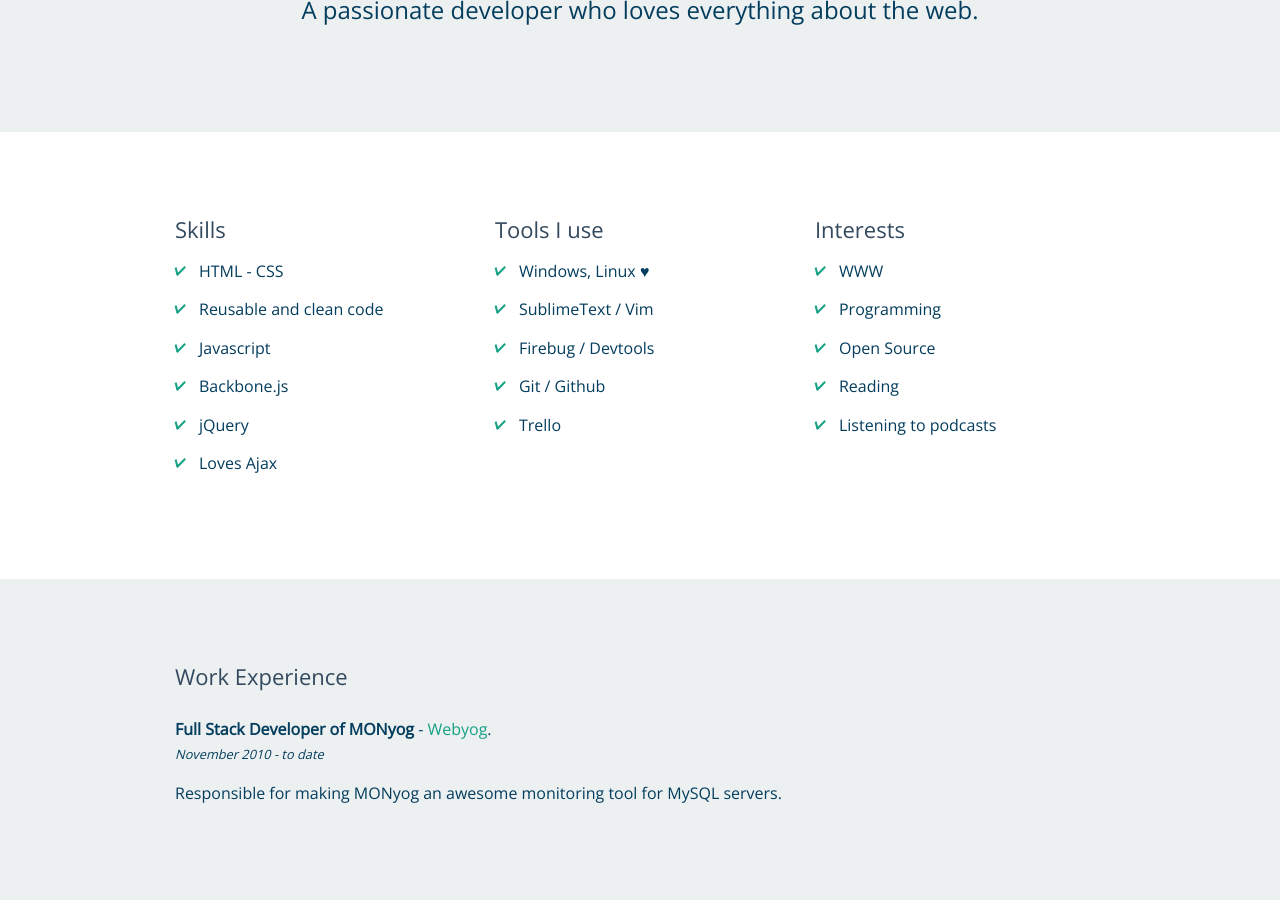
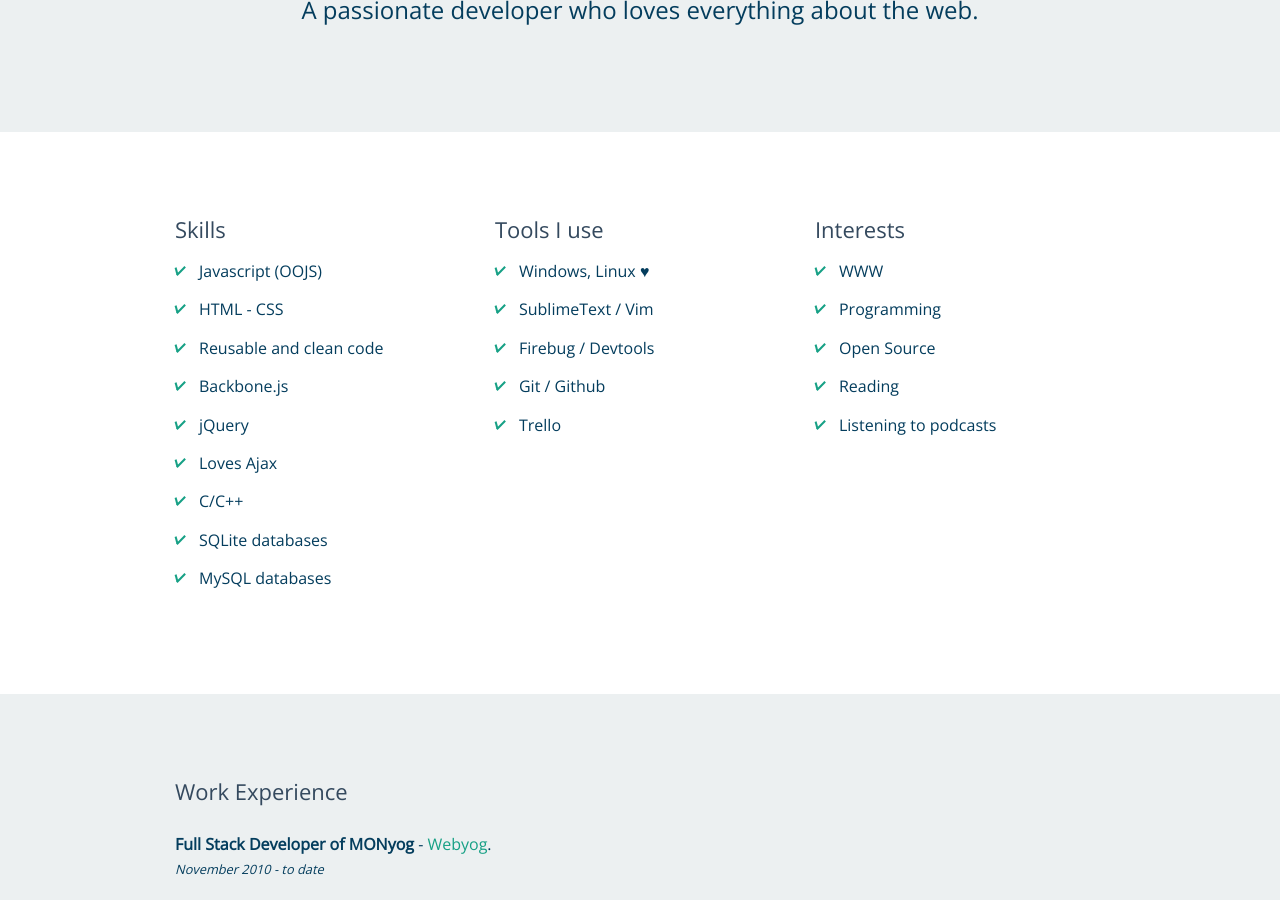
Before and after one commit to ashking/ashwinkumar.me, a Jekyll site: the page built from index.html, in a window 1280 px wide and 900 px high, scrolled down 1012 px. Built offline with Jekyll 4.4.1, drawn with Linux system fonts in a browser that asks for light colours; nearby versions of some CDN libraries; Markdown is read by kramdown in place of the engine named in the settings.

Commit message:
more skills

```diff
--- a/_layouts/home.html
+++ b/_layouts/home.html
@@ -64,12 +64,15 @@
       <div class="large-4 columns">
         <h3>Skills</h3>
         <ul class="list no-bullets">
+          <li>Javascript (OOJS)</li>
           <li>HTML - CSS</li>
           <li>Reusable and clean code</li>
-          <li>Javascript</li>
           <li>Backbone.js</li>
           <li>jQuery</li>
           <li>Loves Ajax</li>
+          <li>C/C++</li>
+          <li>SQLite databases</li>
+          <li>MySQL databases</li>
         </ul>
       </div>
 
```
